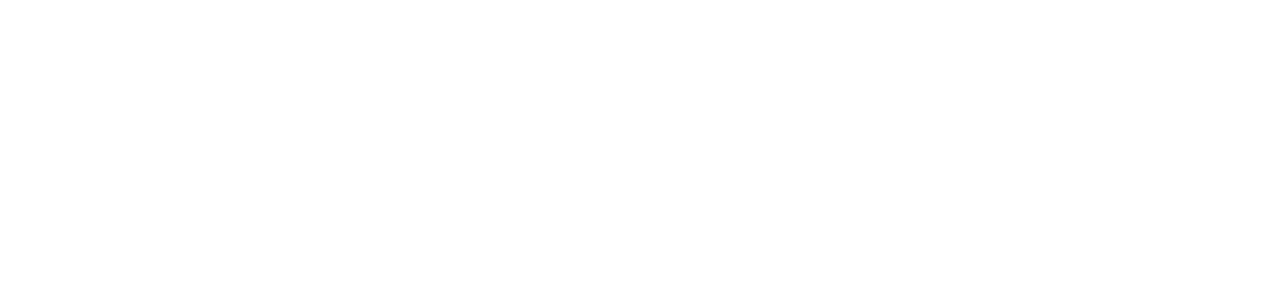
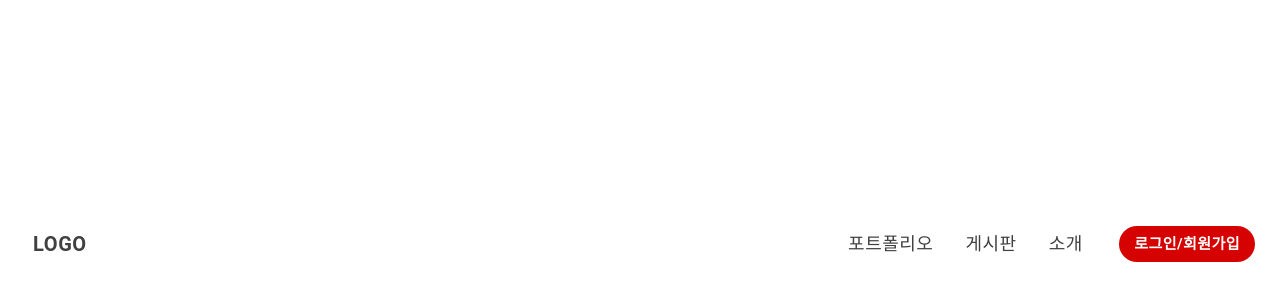
Before and after one commit to costar011/ssc, a React (Vite) app: page /introduce in a window 1280 px wide. Shown: the part 156-456 px from the top of the page. Built offline with nearby package versions, Linux system fonts and the light colour scheme.

Commit message:
page setting

```diff
--- a/src/pages/Introduce.tsx
+++ b/src/pages/Introduce.tsx
@@ -1,11 +1,10 @@
-import styled from "@emotion/styled";
 import { color } from "../utils";
 import { useNavigate } from "react-router-dom";
 import { Button } from "@mui/material";
+import Header from "../component/header";
+import styled from "@emotion/styled";
 
-import style from "@emotion/styled";
-
-const Style = style.div`
+const Style = styled.div`
   display: flex;
   flex-direction: column;
   justify-content: center;
@@ -19,8 +18,13 @@
 `;
 
 const Introduce = () => {
-    return(
-        <></>
-    );
-}
+  const navigate = useNavigate();
+  return (
+    <Style>
+      <div className="header-line">
+        <Header />
+      </div>
+    </Style>
+  );
+};
 export default Introduce;
--- a/src/pages/Portfolio.tsx
+++ b/src/pages/Portfolio.tsx
@@ -1,6 +1,30 @@
+import { color } from "../utils";
+import { useNavigate } from "react-router-dom";
+import { Button } from "@mui/material";
+import Header from "../component/header";
+import styled from "@emotion/styled";
+
+const Style = styled.div`
+  display: flex;
+  flex-direction: column;
+  justify-content: center;
+  align-items: center;
+  height: 100vh;
+  position: relative;
+
+  .header-line {
+    width: 100%;
+  }
+`;
+
 const Portfolio = () => {
-    return(
-        <></>
-    );
-}
+  const navigate = useNavigate();
+  return (
+    <Style>
+      <div className="header-line">
+        <Header />
+      </div>
+    </Style>
+  );
+};
 export default Portfolio;
```
